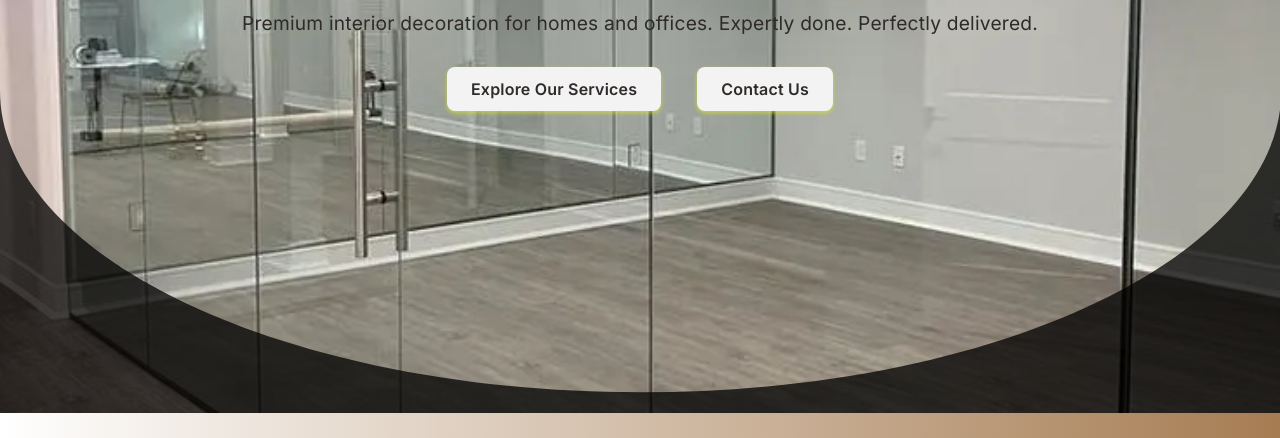
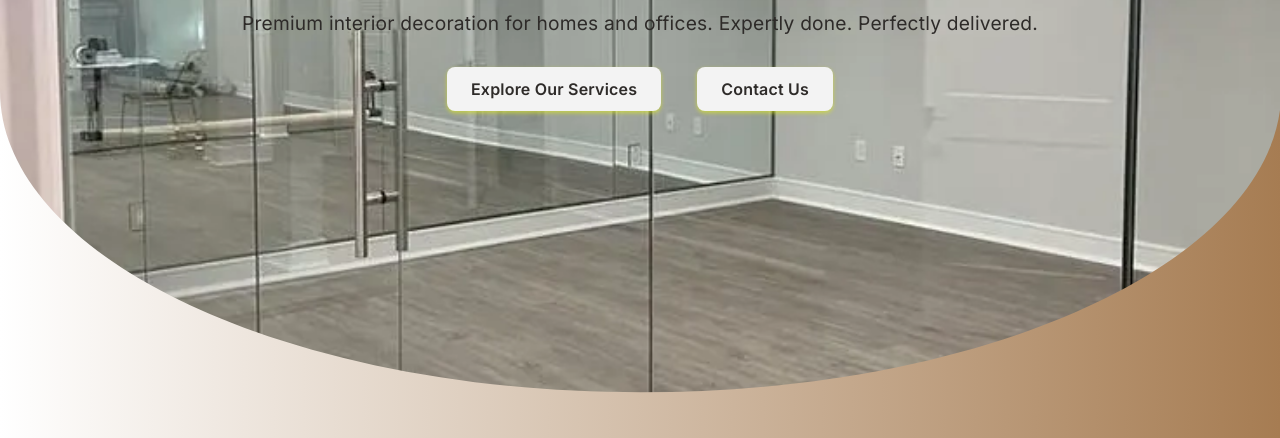
Before and after one commit to web3anand/webpage, a website: page index.html in a window 1280 px wide. Shown: the part 362-800 px from the top of the page. Drawn offline with Linux system fonts and the light colour scheme; a web font is replaced by a local one.

Commit message:
Match hero divider with experience colors

```diff
--- a/css/style.css
+++ b/css/style.css
@@ -831,6 +831,6 @@ a {
   }
 
   .custom-shape-divider-bottom-1751090085 .shape-fill {
-    fill: #000000BF;
+    fill: url(#experience-gradient);
   }
 }
--- a/index.html
+++ b/index.html
@@ -68,7 +68,13 @@
     </svg>
     <div class="custom-shape-divider-bottom-1751090085">
         <svg data-name="Layer 1" xmlns="http://www.w3.org/2000/svg" viewBox="0 0 1200 120" preserveAspectRatio="none">
-            <path d="M600,112.77C268.63,112.77,0,65.52,0,7.23V120H1200V7.23C1200,65.52,931.37,112.77,600,112.77Z" class="shape-fill"></path>
+            <defs>
+                <linearGradient id="experience-gradient" x1="0%" y1="0%" x2="100%" y2="0%">
+                    <stop offset="0%" stop-color="#ffffff" />
+                    <stop offset="100%" style="stop-color: var(--primary-color);" />
+                </linearGradient>
+            </defs>
+            <path d="M600,112.77C268.63,112.77,0,65.52,0,7.23V120H1200V7.23C1200,65.52,931.37,112.77,600,112.77Z" class="shape-fill" fill="url(#experience-gradient)"></path>
         </svg>
     </div>
   </section>
```
